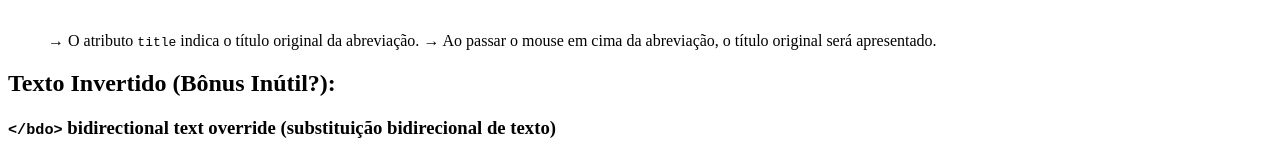
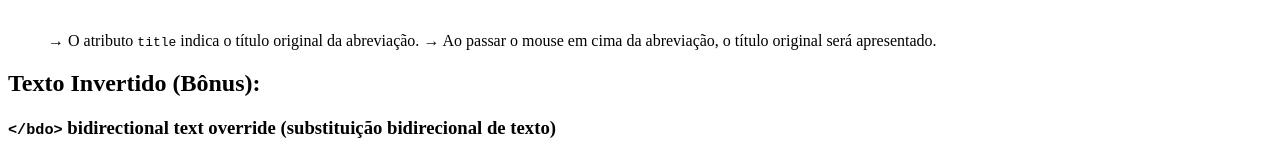
Before and after one commit to victorhugoricarte/other-character-formats, a plain HTML site: page index.html in a window 1280 px wide. Shown: the part 1086-1244 px from the top of the page. Drawn offline with Linux system fonts and the light colour scheme.

Commit message:
Alterado ultimo heading 2 do arquivo 'index.html'

```diff
--- a/index.html
+++ b/index.html
@@ -71,7 +71,7 @@ print("e daí se não tá certo? tava escrito literalmente "texto"!")
         <text>&rarr; Ao passar o mouse em cima da abreviação, o título original será apresentado.</text>
         </ul>
 
-        <h2>Texto Invertido (Bônus Inútil?):</h2>
+        <h2>Texto Invertido (Bônus):</h2>
         <h3><code>&lt;/bdo&gt;</code> bidirectional text override (substituição bidirecional de texto)</h3>
         <p><code>&lt;/bdo&gt;</code> com o atributo <code>dir</code> dentro de um <code>&lt;/p&gt;</code>:</p>
         <p><strong>Ex:</strong></p>
```
